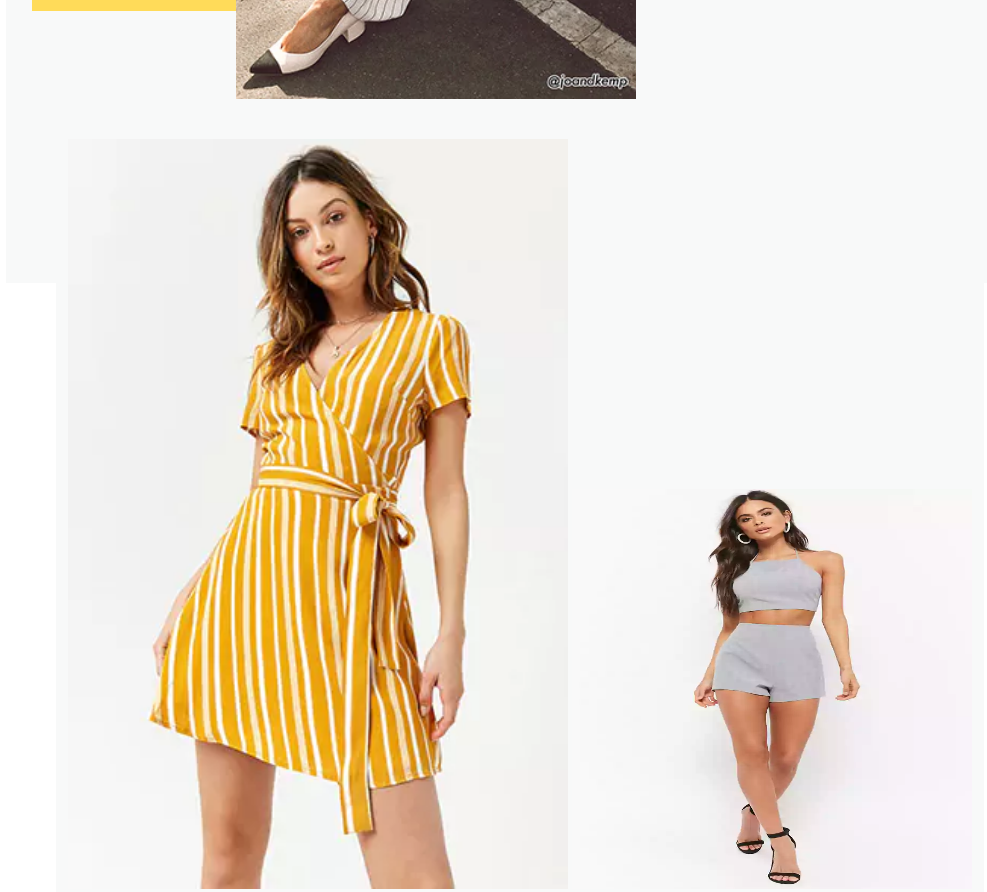
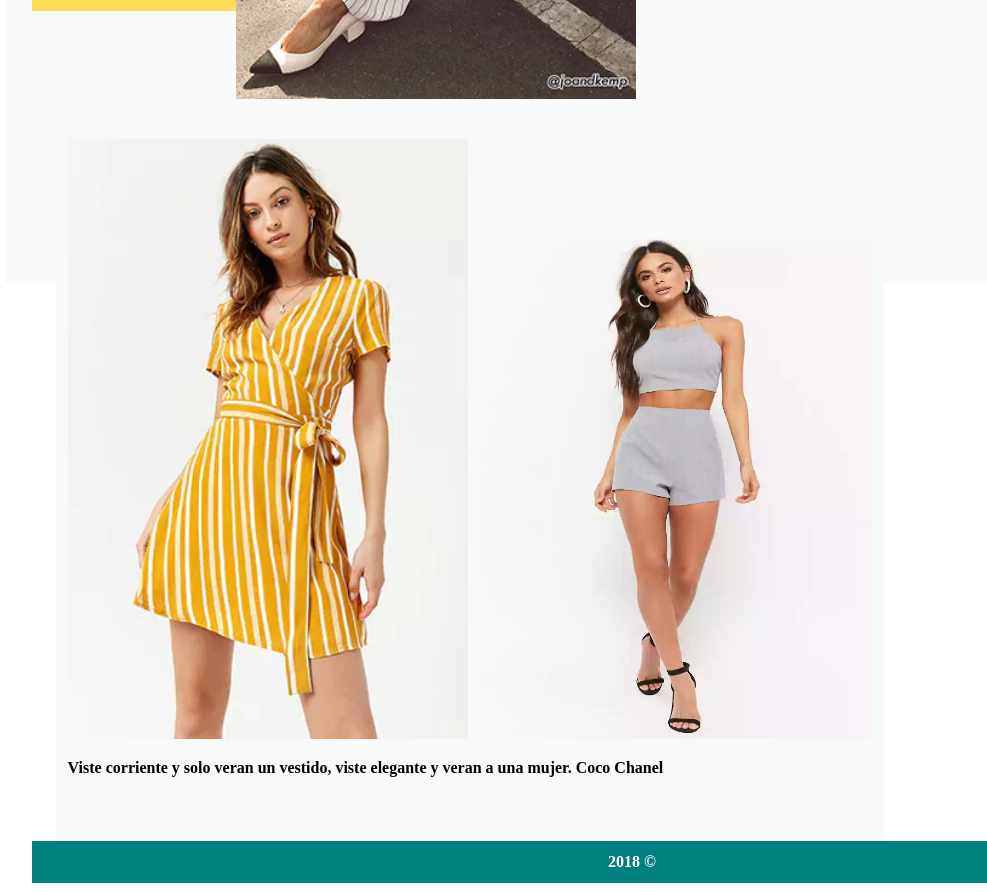
Before and after one commit to cruco05/cruco05.github.io, a plain HTML site: page index.html in a window 1280 px wide. Shown: the part 1080-1972 px from the top of the page, without its empty margins (8-995 px from the left). Drawn offline with Linux system fonts and the light colour scheme.

Commit message:
Update index.html

```diff
--- a/index.html
+++ b/index.html
@@ -112,8 +112,8 @@
 		<img src="jj.jpg"width="400px"alt=>
 		<div class="contenido">
 
-		<img src="r.jpg"width="500px"heigth="400">
-		<img src="a.jpg"Width="400px"height="400">
+		<img src="r.jpg"width="400px"heigth="500">
+		<img src="a.jpg"Width="400px"height="500">
 
 		<p>Viste corriente y solo veran un vestido, viste elegante y veran a una mujer. Coco Chanel   </p>
 		<br>
```
